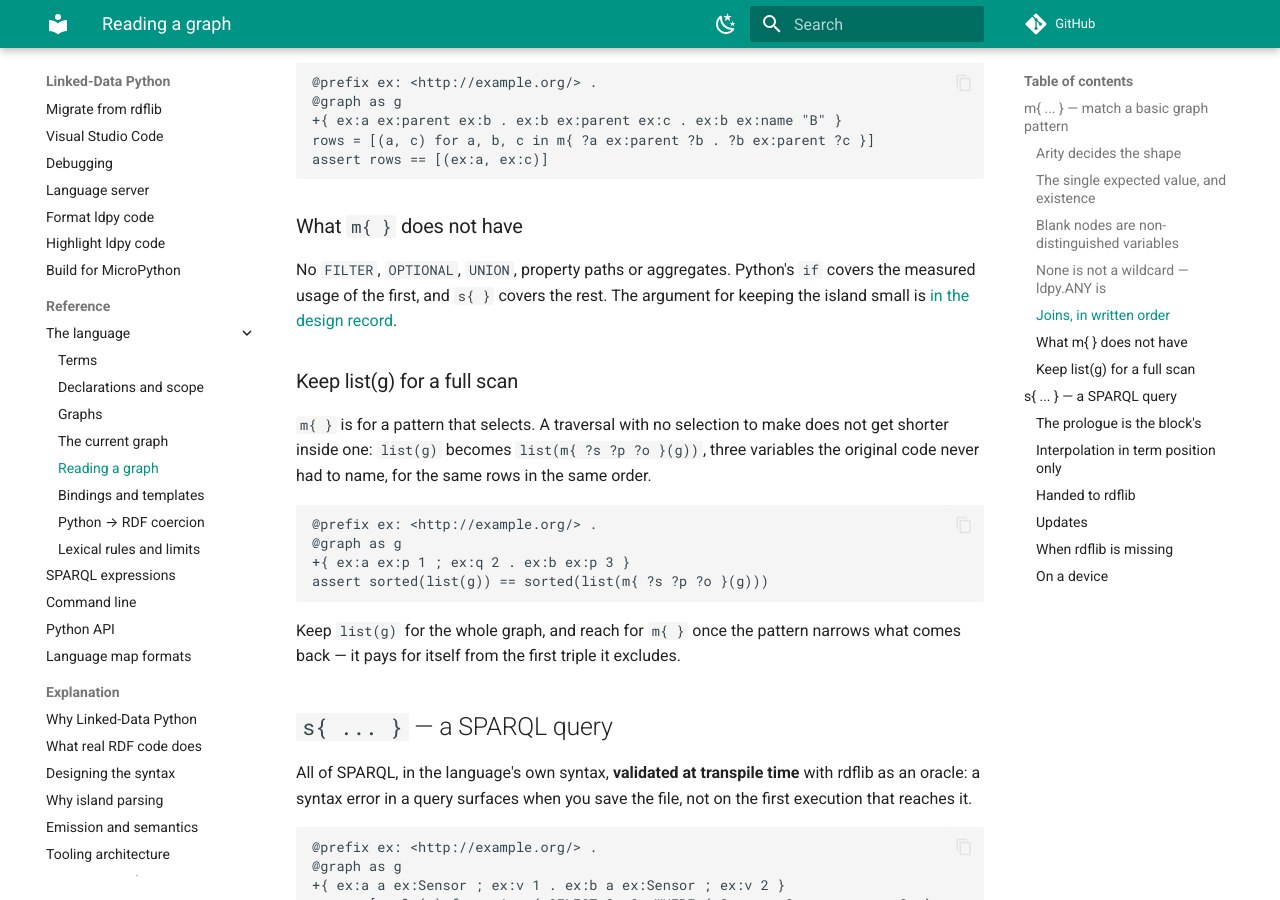
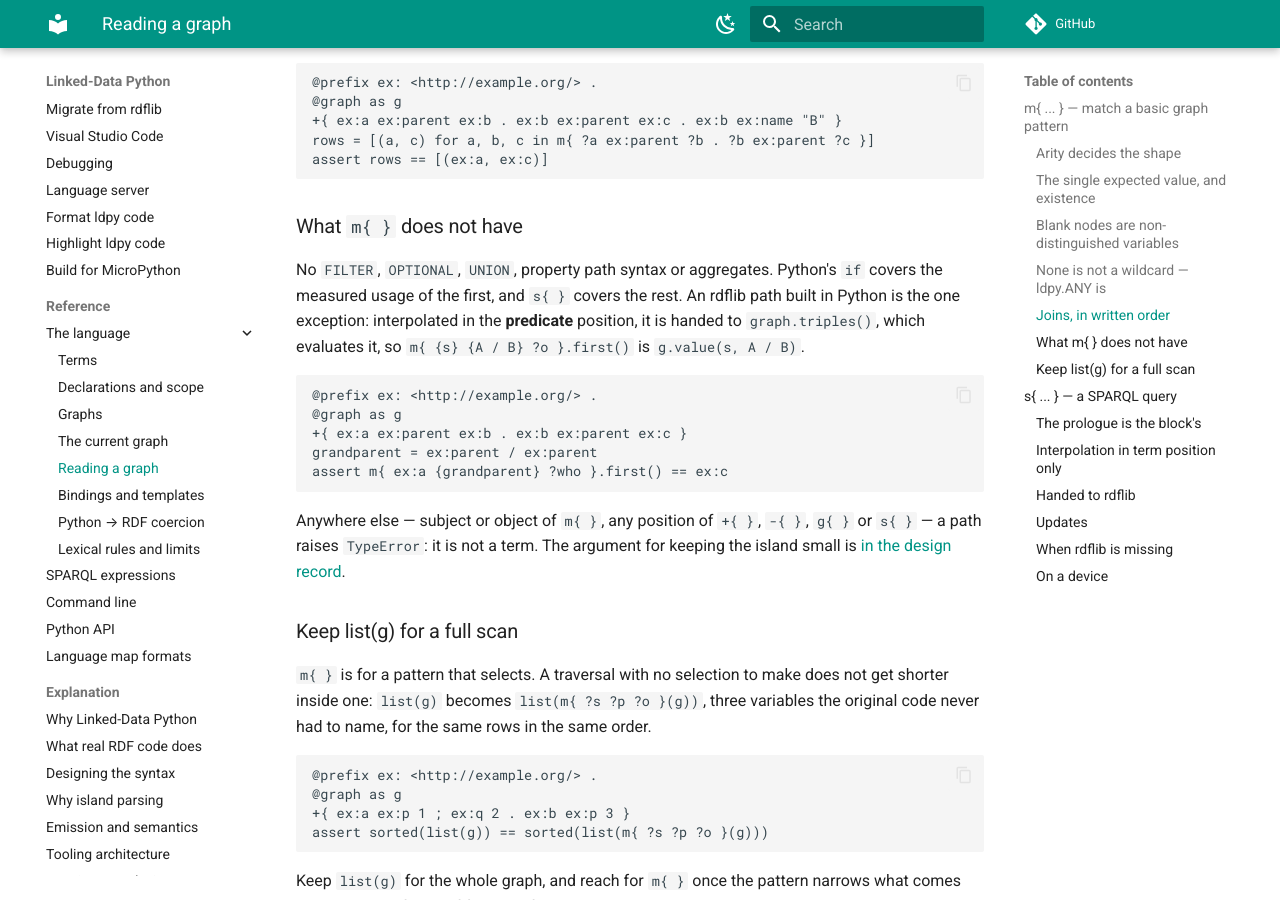
Before and after one commit to linked-data-python/ldpy, an MkDocs documentation site: the page built from docs/reference/language/querying.md, in a window 1280 px wide and 900 px high, scrolled down 2382 px. Built offline with MkDocs 1.6.1 and Material for MkDocs 9.7.7, drawn with Linux system fonts in a browser that asks for light colours; comment, search, counter and statistics services are not loaded.

Commit message:
Un chemin de propriété rdflib se lit en position de prédicat de m{ } et lève ailleurs (décision de Maxime, fiche 012)

````diff
--- a/docs/reference/language/querying.md
+++ b/docs/reference/language/querying.md
@@ -117,8 +117,22 @@ assert rows == [(ex:a, ex:c)]
 
 ### What `m{ }` does not have
 
-No `FILTER`, `OPTIONAL`, `UNION`, property paths or aggregates. Python's `if`
-covers the measured usage of the first, and `s{ }` covers the rest. The
+No `FILTER`, `OPTIONAL`, `UNION`, property path syntax or aggregates.
+Python's `if` covers the measured usage of the first, and `s{ }` covers the
+rest. An rdflib path built in Python is the one exception: interpolated in
+the **predicate** position, it is handed to `graph.triples()`, which
+evaluates it, so `m{ {s} {A / B} ?o }.first()` is `g.value(s, A / B)`.
+
+```ldpy
+@prefix ex: <http://example.org/> .
+@graph as g
++{ ex:a ex:parent ex:b . ex:b ex:parent ex:c }
+grandparent = ex:parent / ex:parent
+assert m{ ex:a {grandparent} ?who }.first() == ex:c
+```
+
+Anywhere else — subject or object of `m{ }`, any position of `+{ }`, `-{ }`,
+`g{ }` or `s{ }` — a path raises `TypeError`: it is not a term. The
 argument for keeping the island small is
 [in the design record](../../explanation/designing-the-syntax.md#why-m-and-g-are-different-letters).
 
````
Also changed, not shown: CHANGELOG.md (+11 -0 lines), docs/reference/api.md (+3 -0 lines), steering/design/012-limites-revelees-par-le-corpus.md (+17 -18 lines), steering/design/016-ilot-de-motif-selection.md (+5 -3 lines), steering/steps/2026-11-02-session-2.md (+11 -1 lines), 4 other files.
